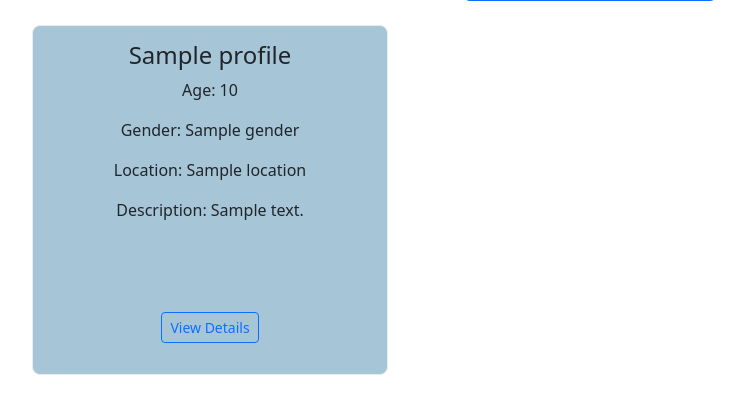
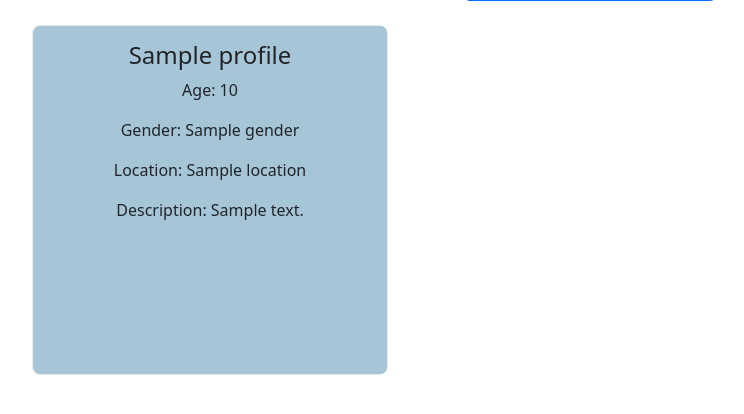
Before and after one commit to abssharma/nomad, a Flask app: template frontend/templates/dashboard.html in a window 1280 px wide. Shown: the part 345-759 px from the top of the page, without its empty margins (50-794 px from the left). Run offline with Flask 2, Linux system fonts and the light colour scheme; the template is opened without the code that fills it: most values are stand-ins (such as "Sample title", 1, 10 or a date in 2020).

Commit message:
Update dashboard.html

```diff
--- a/frontend/templates/dashboard.html
+++ b/frontend/templates/dashboard.html
@@ -2,18 +2,20 @@
 <html lang="en">
 <head>
     <meta charset="UTF-8">
-    <title>Nomad App - Dashboard</title>
+
     <link rel="stylesheet" href="/static/css/style.css">
     <link href="https://cdn.jsdelivr.net/npm/bootstrap@5.3.0/dist/css/bootstrap.min.css" rel="stylesheet">
 </head>
 <body>
   <nav class="navbar navbar-expand-lg navbar-light bg-light">
       <div class="container-fluid">
+
           <div class="collapse navbar-collapse" id="navbarNav">
               <ul class="navbar-nav w-100 justify-content-around">
                   <li class="nav-item"><a class="nav-link" href="/login">LOGIN</a></li>
                   <li class="nav-item"><a class="nav-link" href="/register">REGISTER</a></li>
                   <li class="nav-item"><a class="nav-link" href="/dashboard">DASHBOARD</a></li>
+
                   <li class="nav-item"><a class="nav-link" href="#" id="logoutLink">LOGOUT</a></li>
               </ul>
           </div>
@@ -52,7 +54,8 @@
           <div class="col-md-4">
             <div class="profile-card text-center" style="min-height: 350px; display: flex; flex-direction: column; justify-content: space-between;">
               <div>
-                <h4>{{ profile.name }}</h4>
+                <!-- Name is now a link -->
+                <h4><a href="/profile/{{ profile._id }}" class="text-decoration-none text-dark">{{ profile.name }}</a></h4>
                 <p>Age: {{ profile.age }}</p>
                 <p>Gender: {{ profile.gender }}</p>
                 <p>Location: {{ profile.location }}</p>
@@ -65,9 +68,6 @@
                        style="width: 250px; height: 250px; object-fit: cover;">
                 {% endif %}
               </div>
-              <div>
-                <p class="mt-2"><a href="/profile/{{ profile._id }}" class="btn btn-outline-primary btn-sm">View Details</a></p>
-              </div>
             </div>
           </div>
           {% endfor %}
```
